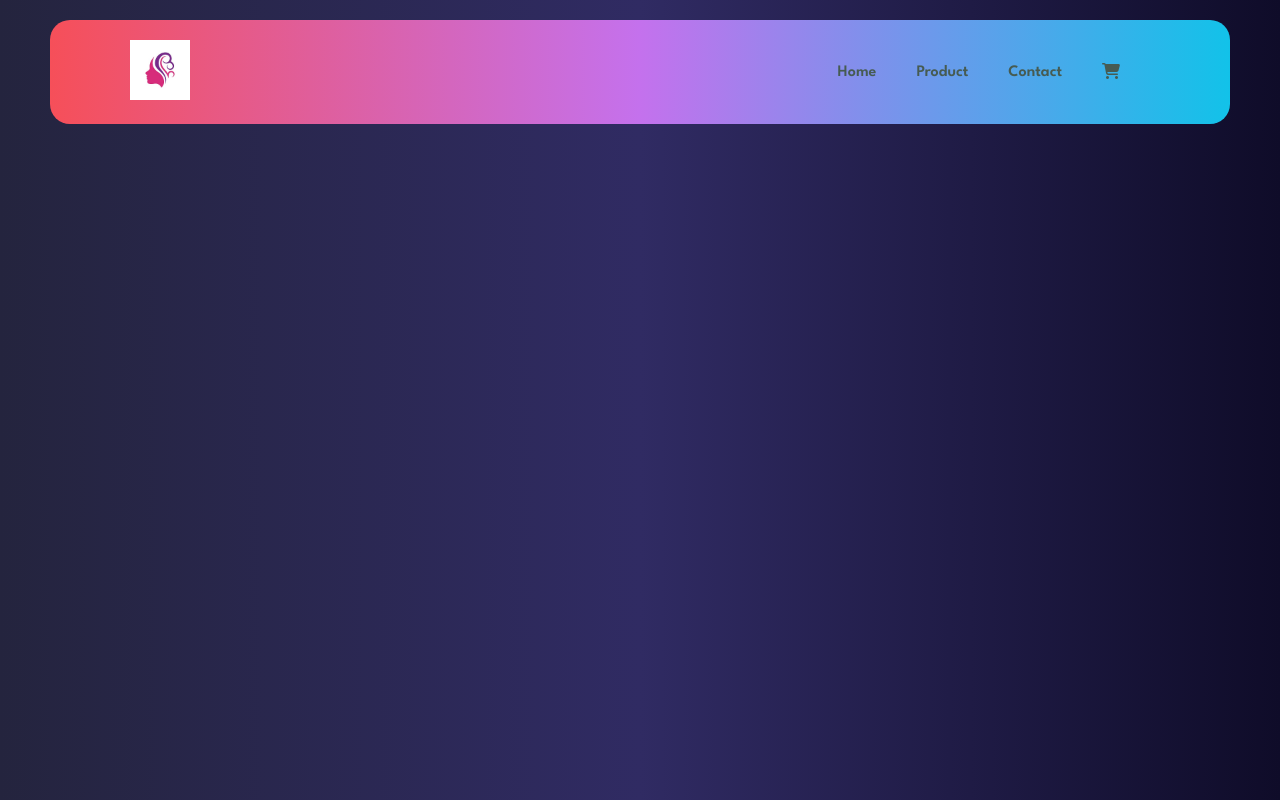
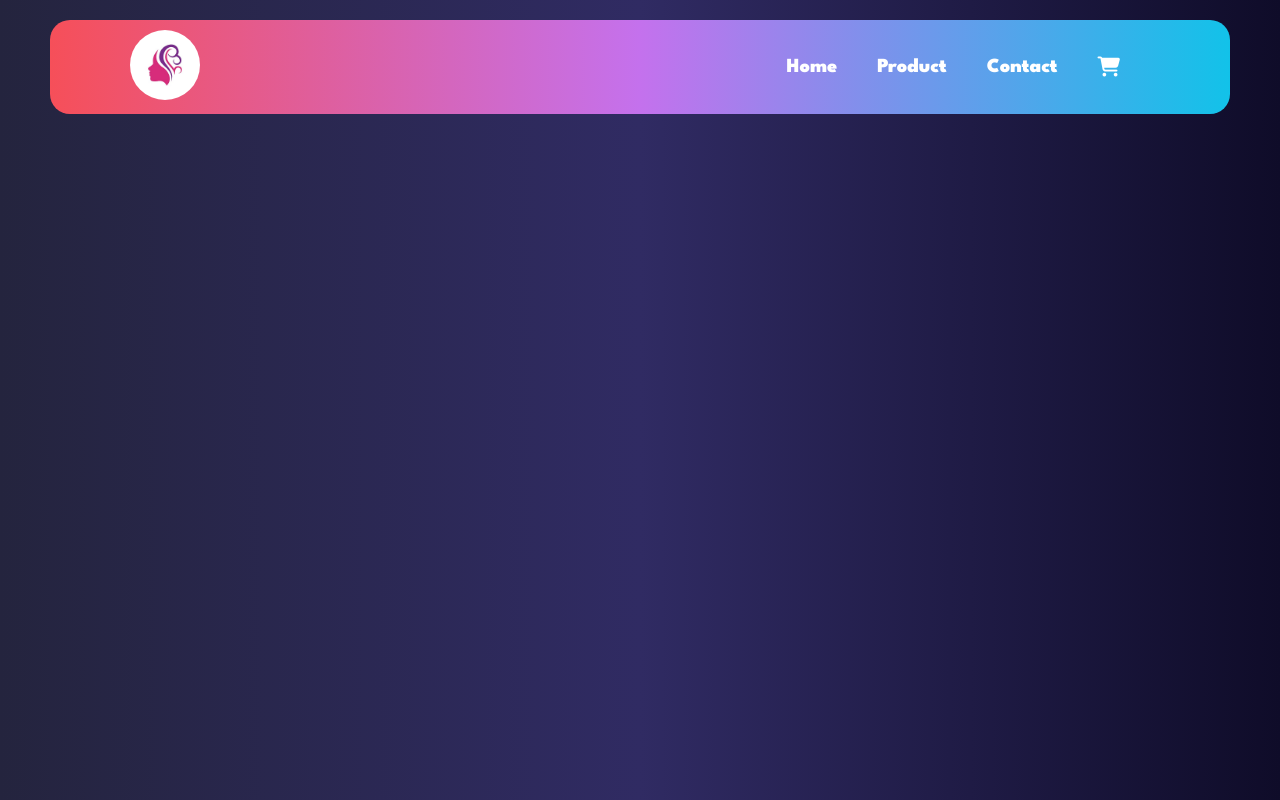
Before and after one commit to BamaCharanChhandogi/Product-Landing-Page, a plain HTML site: page index.html in a window 1280 px wide. Drawn offline with Linux system fonts and the light colour scheme.

Commit message:
Added navbar

```diff
--- a/asset/style.css
+++ b/asset/style.css
@@ -1,80 +1,97 @@
-@import url('https://fonts.googleapis.com/css2?family=League+Spartan:wght@100;200;300;400;500;600;700;800;900&display=swap');
-*{
+@import url("https://fonts.googleapis.com/css2?family=League+Spartan:wght@100;200;300;400;500;600;700;800;900&display=swap");
+* {
   margin: 0;
   padding: 0;
-    font-family: 'League Spartan', sans-serif;
+  font-family: "League Spartan", sans-serif;
   box-sizing: border-box;
 }
-h1{
+h1 {
   font-size: 50px;
   line-height: 64px;
   color: #222;
 }
-h2{
+h2 {
   font-size: 46px;
   line-height: 54px;
   color: #222;
 }
-h4{
+h4 {
   font-size: 20px;
   color: #222;
 }
-h6{
+h6 {
   font-size: 700px;
   line-height: 12px;
   color: #222;
 }
-p{
+p {
   font-size: 16px;
   color: #465b52;
   margin: 15px 0 20px 0;
 }
-.section-m1{
+.section-m1 {
   margin: 40px 0;
 }
-body{
+body {
   width: 100%;
-    background: #0f0c29;  /* fallback for old browsers */
-background: -webkit-linear-gradient(to right, #24243e, #302b63, #0f0c29);  /* Chrome 10-25, Safari 5.1-6 */
-background: linear-gradient(to right, #24243e, #302b63, #0f0c29); /* W3C, IE 10+/ Edge, Firefox 16+, Chrome 26+, Opera 12+, Safari 7+ */
-
-
+  background: #0f0c29; /* fallback for old browsers */
+  background: -webkit-linear-gradient(
+    to right,
+    #24243e,
+    #302b63,
+    #0f0c29
+  ); /* Chrome 10-25, Safari 5.1-6 */
+  background: linear-gradient(
+    to right,
+    #24243e,
+    #302b63,
+    #0f0c29
+  ); /* W3C, IE 10+/ Edge, Firefox 16+, Chrome 26+, Opera 12+, Safari 7+ */
 }
 /* header */
-#header{
+#header {
   display: flex;
   justify-content: space-between;
   align-items: center;
-    background: #E3E6F3;
-    background: #12c2e9;  /* fallback for old browsers */
-background: -webkit-linear-gradient(to right, #f64f59, #c471ed, #12c2e9);  /* Chrome 10-25, Safari 5.1-6 */
-background: linear-gradient(to right, #f64f59, #c471ed, #12c2e9); /* W3C, IE 10+/ Edge, Firefox 16+, Chrome 26+, Opera 12+, Safari 7+ */
+  background: #e3e6f3;
+  background: #12c2e9; /* fallback for old browsers */
+  background: -webkit-linear-gradient(
+    to right,
+    #f64f59,
+    #c471ed,
+    #12c2e9
+  ); /* Chrome 10-25, Safari 5.1-6 */
+  background: linear-gradient(
+    to right,
+    #f64f59,
+    #c471ed,
+    #12c2e9
+  ); /* W3C, IE 10+/ Edge, Firefox 16+, Chrome 26+, Opera 12+, Safari 7+ */
   /* box-shadow: 0 5px 15px rgba(0,0,0,0.06); */
   /* box-shadow: 0px 0px 25px #6dd5ed,
     0px 0px 30px #6dd5ed,0px 0px 50px #6dd5ed,0px 0px 100px #6dd5ed; */
-padding: 20px 80px;
+  padding: 10px 80px;
   border-radius: 20px;
   margin: 20px 50px 0 50px;
-
-
 }
-#header a .logo{
-    width: 60px;
+#header a .logo {
+  width: 70px;
   height: auto;
+  border-radius: 50%;
 }
-#navbar{
+#navbar {
   display: flex;
   justify-content: center;
   align-items: center;
   padding: 10px;
 }
-#navbar li{
+#navbar li {
   list-style: none;
   padding: 0px 20px;
 }
-#navbar li a{
+#navbar li a {
   text-decoration: none;
-    font-size: 16px;
-    font-weight: 600;
-    color: #465b52;
+  font-size: 20px;
+  font-weight: 1000;
+  color: white;
 }
--- a/index.html
+++ b/index.html
@@ -20,6 +20,9 @@
         </ul>
     </div>
 </section>
+<section id="main">
+
+</section>
     <script src="asset/script.js"></script>
 </body>
 </html>
```
Lines whose indentation alone changed are shown as unchanged.
